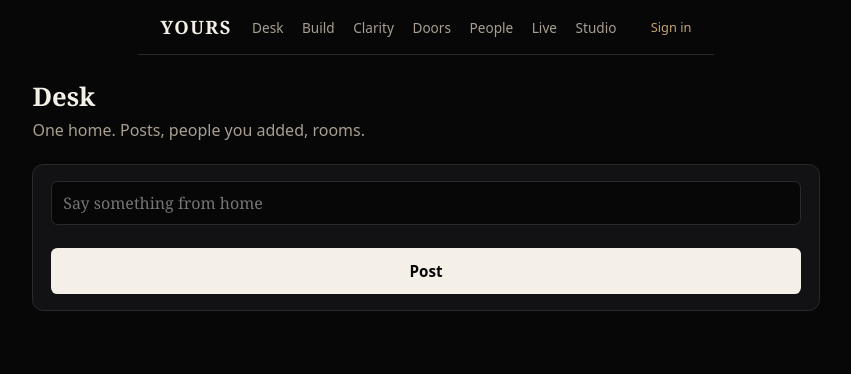
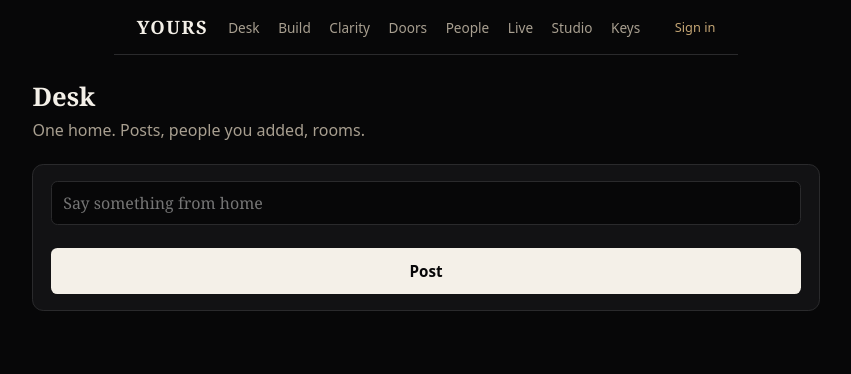
Before and after one commit to Evank253/yours-home, a website: page public/app.html in a window 1280 px wide. Shown: the whole page, without its empty margins (214-1065 px from the left). Drawn offline with Linux system fonts and the light colour scheme; no server answers.

Commit message:
feat: settings, comments, join rooms in the desk

```diff
--- a/public/app.html
+++ b/public/app.html
@@ -18,6 +18,7 @@
       <a href="/search">People</a>
       <a href="/live">Live</a>
       <a href="/studio">Studio</a>
+      <a href="/settings">Keys</a>
     </nav>
     <span id="who"></span>
   </header>
```
Also changed, not shown: README.md.
